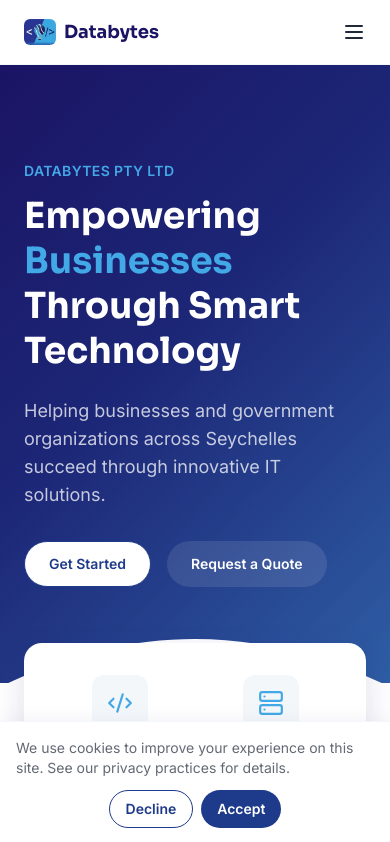
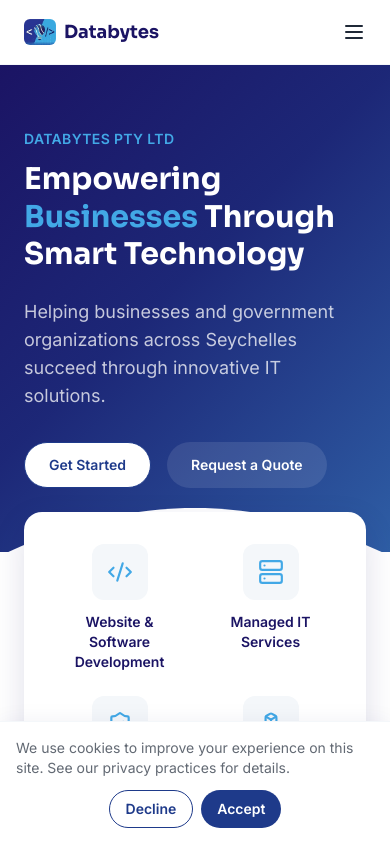
Before and after one commit to semelanie/Databytes, a Next.js app: page / in a window 390 px wide. Shown: the top 842 px of the page. Built offline with nearby package versions, Linux system fonts and the light colour scheme.

Commit message:
Add files via upload

```diff
--- a/src/components/sections/Hero.tsx
+++ b/src/components/sections/Hero.tsx
@@ -38,7 +38,7 @@
       <ParticleBackground />
       <ColorMorph />
 
-      <Container className="relative py-24 md:py-32">
+      <Container className="relative py-16 sm:py-24 md:py-32">
         <motion.div
           initial={{ opacity: 0, y: 24 }}
           animate={{ opacity: 1, y: 0 }}
@@ -48,7 +48,7 @@
           <p className="text-sm font-semibold uppercase tracking-wide text-primary">
             Databytes Pty Ltd
           </p>
-          <h1 className="mt-3 font-display text-4xl font-bold leading-tight md:text-5xl">
+          <h1 className="mt-3 font-display text-3xl font-bold leading-tight sm:text-4xl md:text-5xl">
             Empowering <span className="text-primary">Businesses</span>{" "}
             Through Smart Technology
           </h1>
--- a/src/components/sections/TrustedBy.tsx
+++ b/src/components/sections/TrustedBy.tsx
@@ -72,14 +72,14 @@
               animate={{ opacity: 1, y: 0 }}
               exit={{ opacity: 0, y: -12 }}
               transition={{ duration: 0.4 }}
-              className="flex flex-wrap items-center justify-center gap-10"
+              className="flex flex-wrap items-center justify-center gap-6 sm:gap-10"
             >
               {slide.map((client) => (
                 <div
                   key={client.name}
                   className="flex flex-col items-center gap-3"
                 >
-                  <div className="relative h-20 w-36">
+                  <div className="relative h-14 w-24 sm:h-20 sm:w-36">
                     <Image
                       src={client.src}
                       alt={client.name}
```
